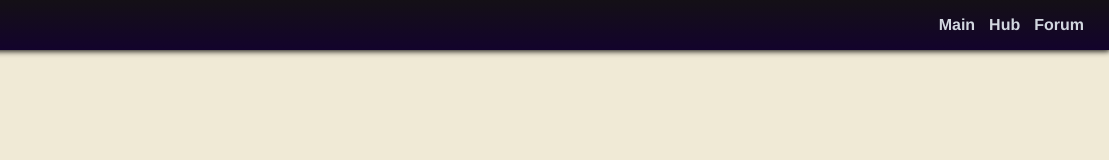
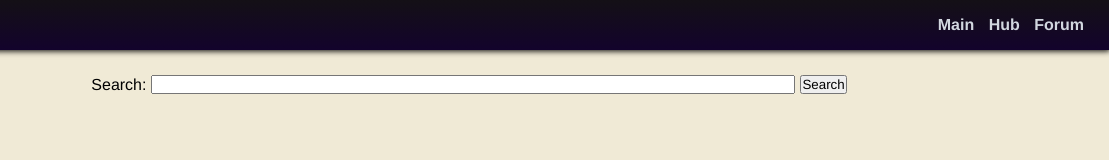
Before and after one commit to MemoryDreams/SSwiki, a plain HTML site: page index.html in a window 1280 px wide. Shown: the full height of the page, 171-1280 px from the left. Drawn offline with Linux system fonts and the light colour scheme.

Commit message:
Added search bar

```diff
--- a/index.html
+++ b/index.html
@@ -10,7 +10,7 @@
 <body>
     <div id="header">
         <div class="left-side">
-            <img class="logo" src="./SSwiki/onyxlogo.png" alt="logo" />
+            <img class="logo" src="./onyxlogo.png" alt="logo" />
             <a href="index.html">Chaotic Onyx</a>
         </div>
         <div class="right-side">
@@ -20,9 +20,11 @@
         </div>
     </div>
     <div id="main">
-        <div class="Welcome">
-
-        </div>
+        <form id="search-bar">
+            <label for="search">Search: </label>
+            <input type="text" name="search" id="search">
+            <button name="search_btn">Search</button>
+        </form>
     </div>
     <div id="footer">
 
--- a/styles.css
+++ b/styles.css
@@ -11,6 +11,10 @@
 * {
     margin: 0;
     padding: 0;
+}
+
+body {
+    font-family: 'Franklin Gothic Medium', 'Arial Narrow', Arial, sans-serif;
 }
 
 #header {
@@ -49,8 +53,11 @@
 #header a {
     text-decoration: none;
     color: var(--fontondark);
-    font-family:'Franklin Gothic Medium', 'Arial Narrow', Arial, sans-serif;
     font-weight: bolder;
+}
+
+#header a:hover {
+    color: var(--lightback);
 }
 
 #main {
@@ -65,3 +72,19 @@
     padding: 25px;
     text-align: justify;
 }
+
+#search-bar {
+    padding-top: 25px;
+    display: flex;
+    justify-content: center;
+    align-items: center;
+    gap: 5px;
+}
+
+#search {
+    width: 50vw;
+}
+
+button {
+    font-family: 'Franklin Gothic Medium', 'Arial Narrow', Arial, sans-serif;
+}
```
